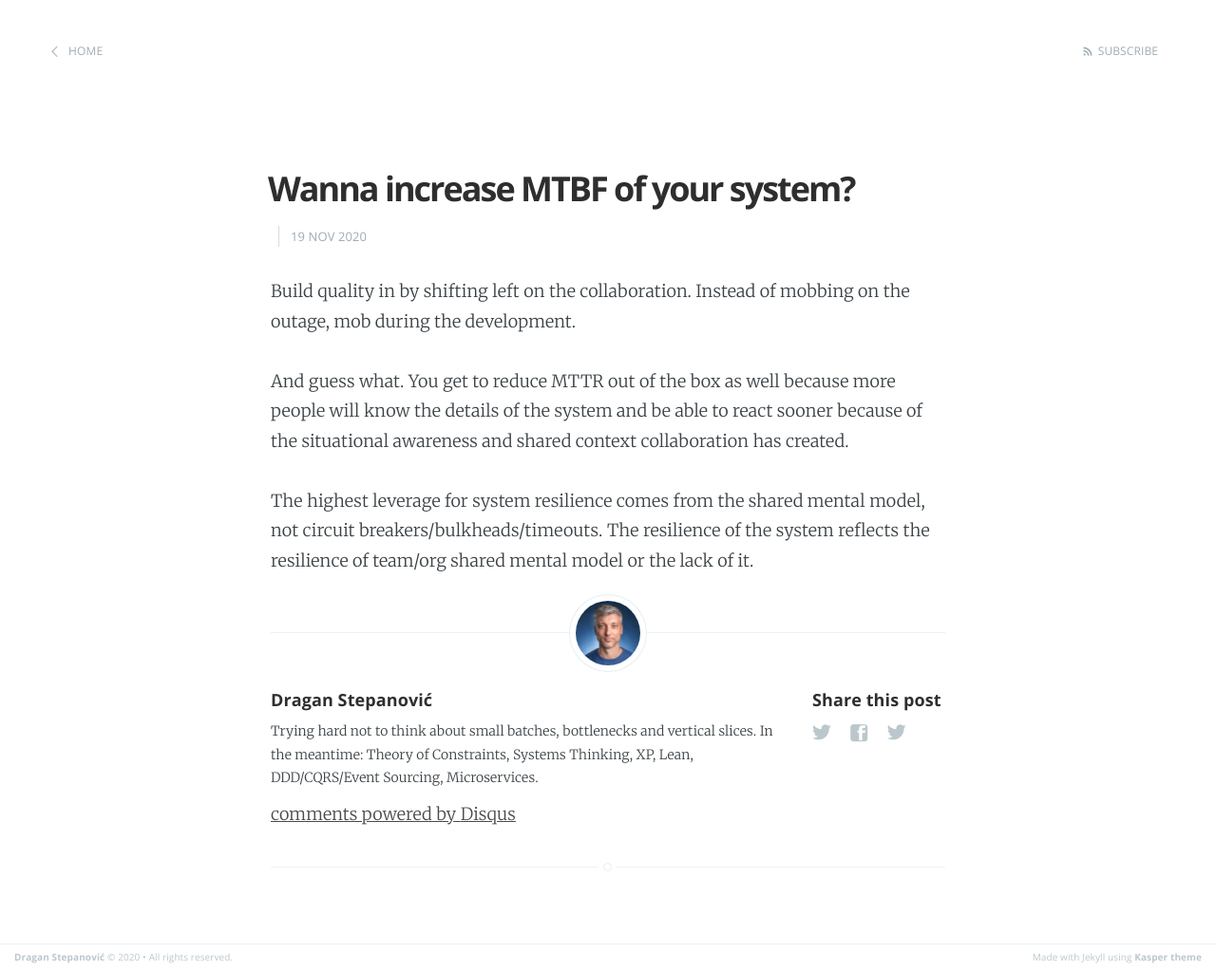
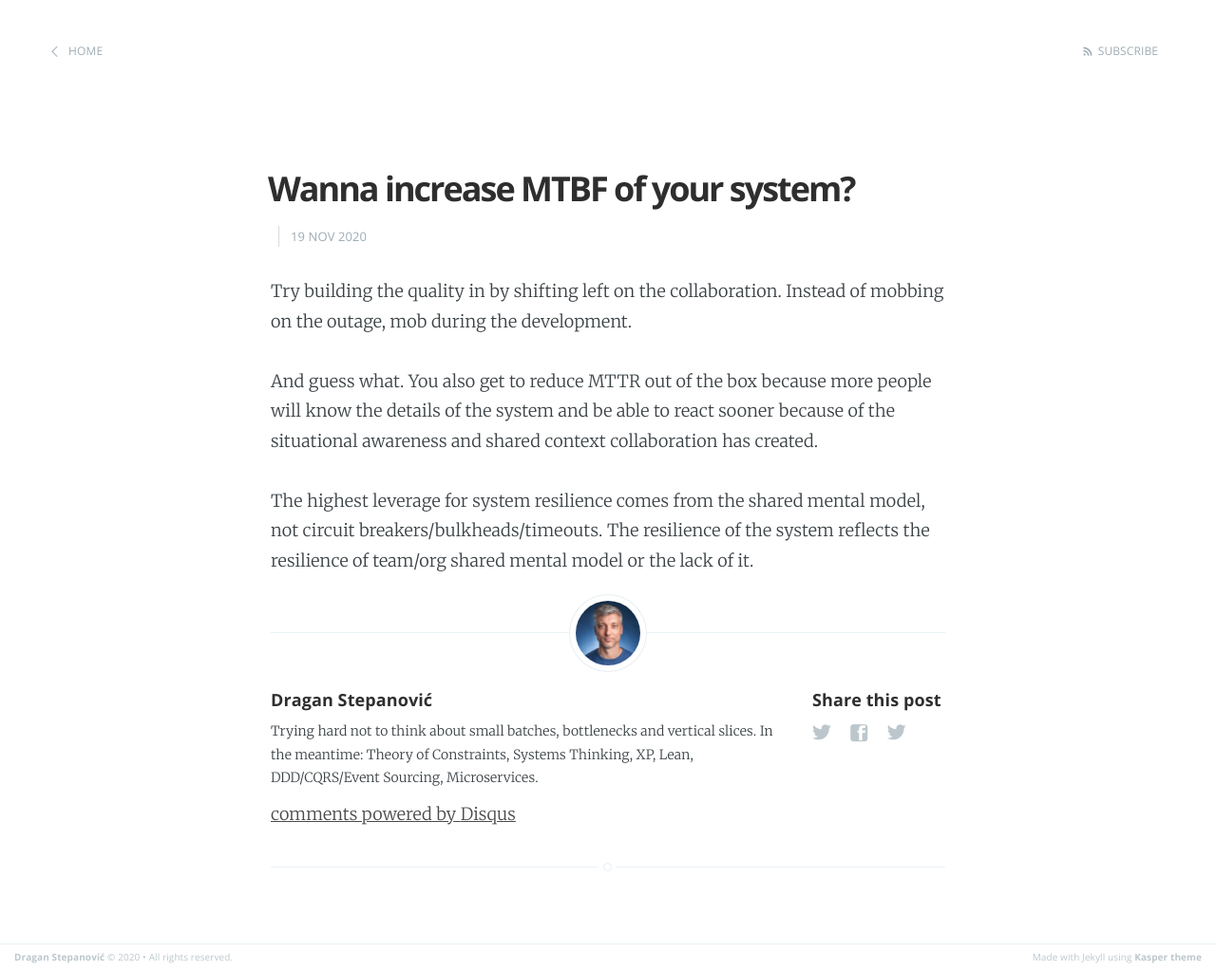
Before and after one commit to dragan-stepanovic/dragan-stepanovic.github.io, a Jekyll site: the page built from _posts/2020-11-19-wanna-increase-mtbf.md, in a window 1280 px wide. Shown: the whole page at 95% size. Built offline with Jekyll 4.4.1, drawn with Linux system fonts in a browser that asks for light colours; our own code applies the rules of GitHub Pages for plain Markdown files; comment, search, counter and statistics services are not loaded.

Commit message:
Update 2020-11-19-wanna-increase-mtbf.md

```diff
--- a/_posts/2020-11-19-wanna-increase-mtbf.md
+++ b/_posts/2020-11-19-wanna-increase-mtbf.md
@@ -2,9 +2,9 @@
 title: Wanna increase MTBF of your system?
 ---
 
-Build quality in by shifting left on the collaboration. Instead of mobbing on the outage, mob during the development.
+Try building the quality in by shifting left on the collaboration. Instead of mobbing on the outage, mob during the development.
 
-And guess what. You get to reduce MTTR out of the box as well because more people will know the details of the system and be able to react sooner because of the situational awareness and shared context collaboration has created.
+And guess what. You also get to reduce MTTR out of the box because more people will know the details of the system and be able to react sooner because of the situational awareness and shared context collaboration has created.
 
 The highest leverage for system resilience comes from the shared mental model, not circuit breakers/bulkheads/timeouts.
 The resilience of the system reflects the resilience of team/org shared mental model or the lack of it.
```
